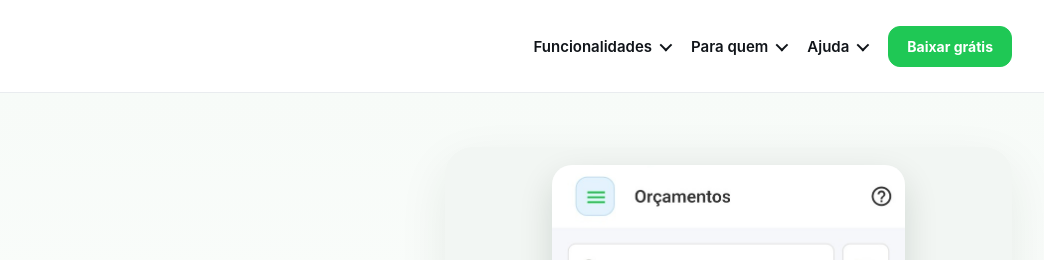
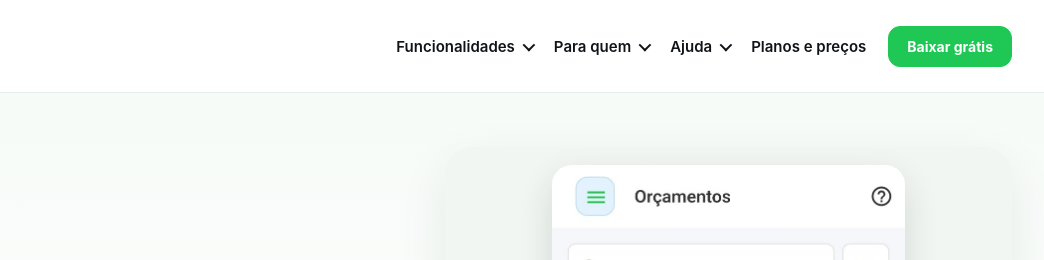
Before and after one commit to robertsuman/fechou-home-exata, a plain HTML site: page orcamentos/index.html in a window 1280 px wide. Shown: the top 260 px of the page, 236-1280 px from the left. Drawn offline with Linux system fonts and the light colour scheme.

Commit message:
feat: links de preços em todas as páginas (7/7)

```diff
--- a/orcamentos/index.html
+++ b/orcamentos/index.html
@@ -45,6 +45,7 @@
           <a href="/ajuda/relatorios-estoque/">Relatórios e estoque</a>
         </div>
       </details>
+      <a href="/precos/">Planos e preços</a>
       <a href="https://play.google.com/store/apps/details?id=com.nkapps.nkplus" class="btn btn-primary btn-small" target="_blank" rel="noopener noreferrer" data-ga-location="header-global">Baixar grátis</a>
     </nav>
   </div>
@@ -107,6 +108,7 @@
     <div class="footer-column">
       <h4>Valeu</h4>
       <a href="/">Página inicial</a>
+      <a href="/precos/">Planos e preços</a>
       <a href="/privacidade/">Política de Privacidade</a>
       <a href="/termos/">Termos de Uso</a>
     </div>
```
Also changed, not shown: pedreiros/index.html (+2 -0 lines), pintores/index.html (+2 -0 lines), privacidade/index.html (+2 -0 lines), relatorios/index.html (+2 -0 lines), termos/index.html (+2 -0 lines), vendas/index.html (+2 -0 lines).
